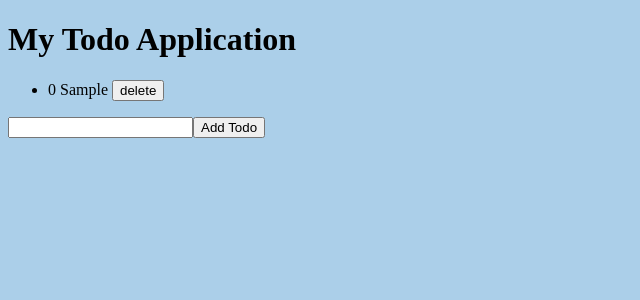
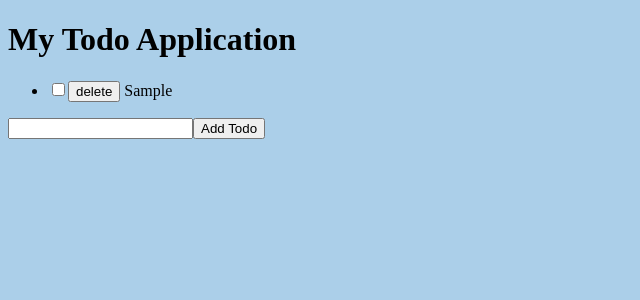
Before and after one commit to Deandrebrown01/Todo, a Vue app: page / in a window 1280 px wide. Both pictures are taken after typing "Sample" into the empty fields and a click on the button "Add Todo". Shown: the top 300 px of the page, without its empty margins (0-640 px from the left). Built offline with nearby package versions, Linux system fonts and the light colour scheme.

Commit message:
added checkboxes

```diff
--- a/src/App.vue
+++ b/src/App.vue
@@ -3,7 +3,10 @@ import { ref } from 'vue';
 let todos = ref([])
 let newTodo = ref('')
 function number () {
-todos.value.push(newTodo.value)
+todos.value.push({
+    text: newTodo.value,
+    complete: false
+})
 
 newTodo.value = ''
 }
@@ -17,9 +20,9 @@ todos.value.splice(index, 1)
 <h1>My Todo Application</h1>
 <ul>
 <li v-for="(todo,index ) in todos">
-{{ index }}
-{{ todo }}
+<input type="Checkbox" v v-model="todo.complete">
 <button @click="deleteTodo(index)">delete</button>
+{{ todo.text }}
 </li>
 </ul>
 <input v-model="newTodo" @keydown.enter="number">
```
